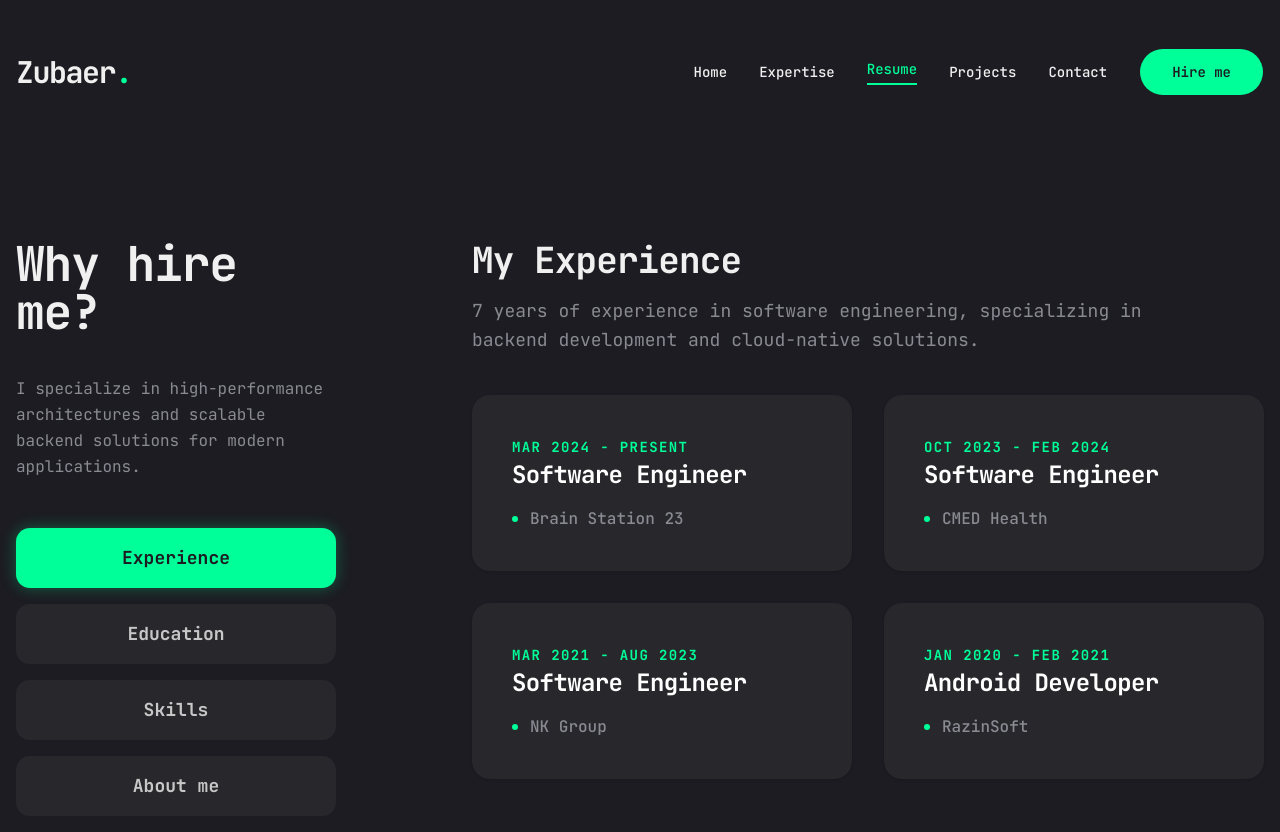
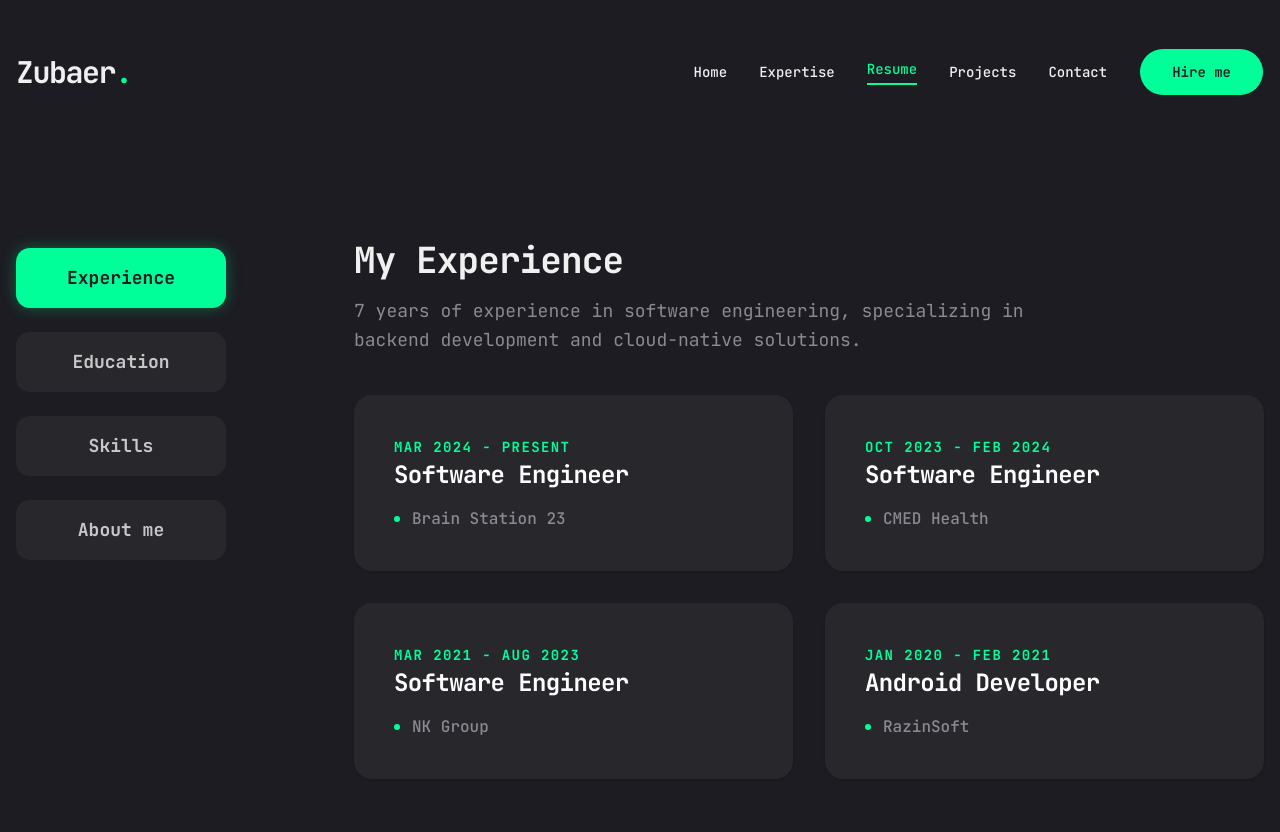
Before and after one commit to zubaer-rahman/portfolio_zubaer, a Next.js app: page /resume in a window 1280 px wide. Shown: the top 832 px of the page. Built offline with nearby package versions, Linux system fonts and the light colour scheme.

Commit message:
style: maximize content width and increase menu spacing on resume page

```diff
--- a/app/resume/page.tsx
+++ b/app/resume/page.tsx
@@ -89,15 +89,11 @@ export default function Resume() {
       <Header />
 
       <main className="container max-w-7xl mx-auto px-4 py-12 md:py-24 flex-1">
-        <div className="flex flex-col md:flex-row gap-16 md:gap-24">
+        <div className="flex flex-col md:flex-row gap-10 md:gap-16">
 
           {/* Sidebar Tabs */}
-          <aside className="w-full md:w-[280px] lg:w-[320px] shrink-0">
-            <h2 className="text-4xl md:text-5xl font-bold mb-10 tracking-tight">Why hire me?</h2>
-            <p className="text-muted-foreground mb-12 leading-relaxed">
-              I specialize in high-performance architectures and scalable backend solutions for modern applications.
-            </p>
-            <div className="flex flex-col gap-4">
+          <aside className="w-full md:w-[210px] shrink-0 pt-2">
+            <div className="flex flex-col gap-6">
               {tabs.map((tab) => (
                 <button
                   key={tab.id}
@@ -116,7 +112,7 @@ export default function Resume() {
           </aside>
 
           {/* Content Area */}
-          <div className="flex-1 lg:pl-10">
+          <div className="flex-1 lg:pl-16">
             <AnimatePresence mode="wait">
               <motion.div
                 key={activeTab}
```
